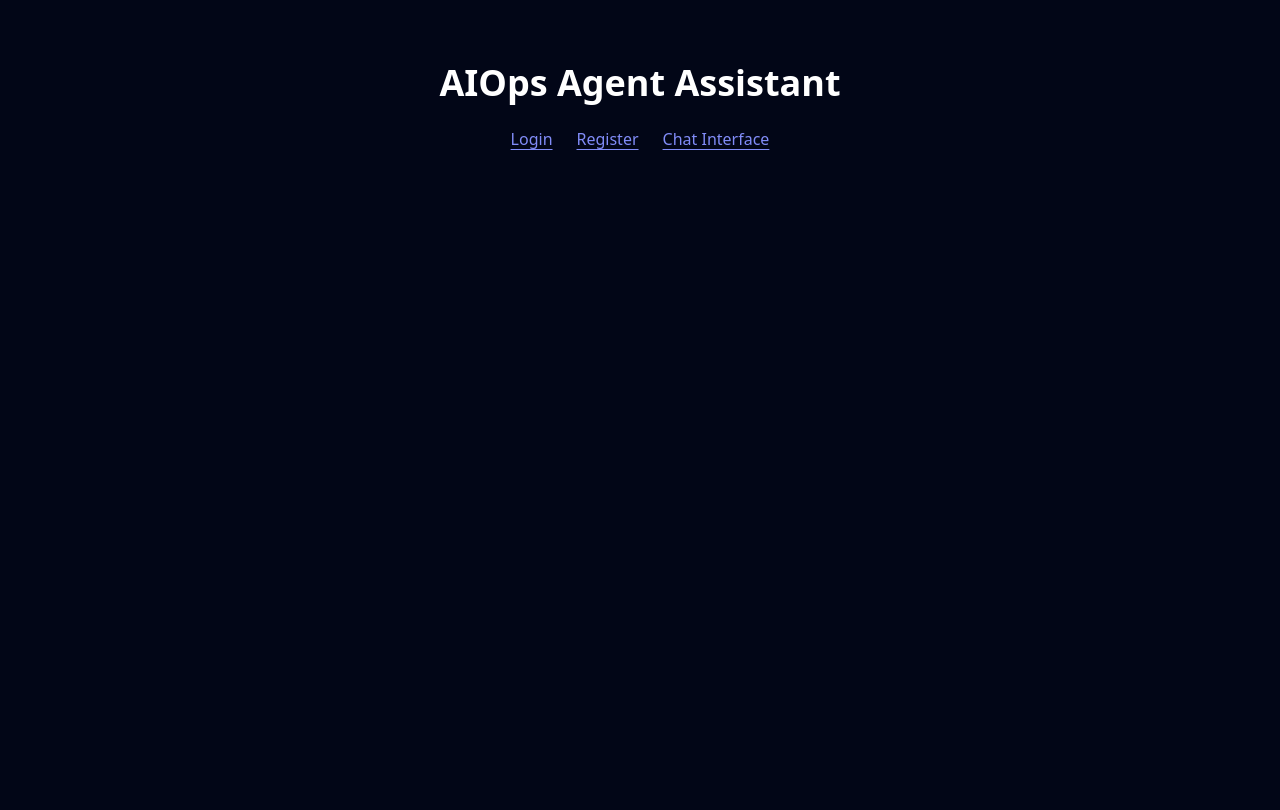
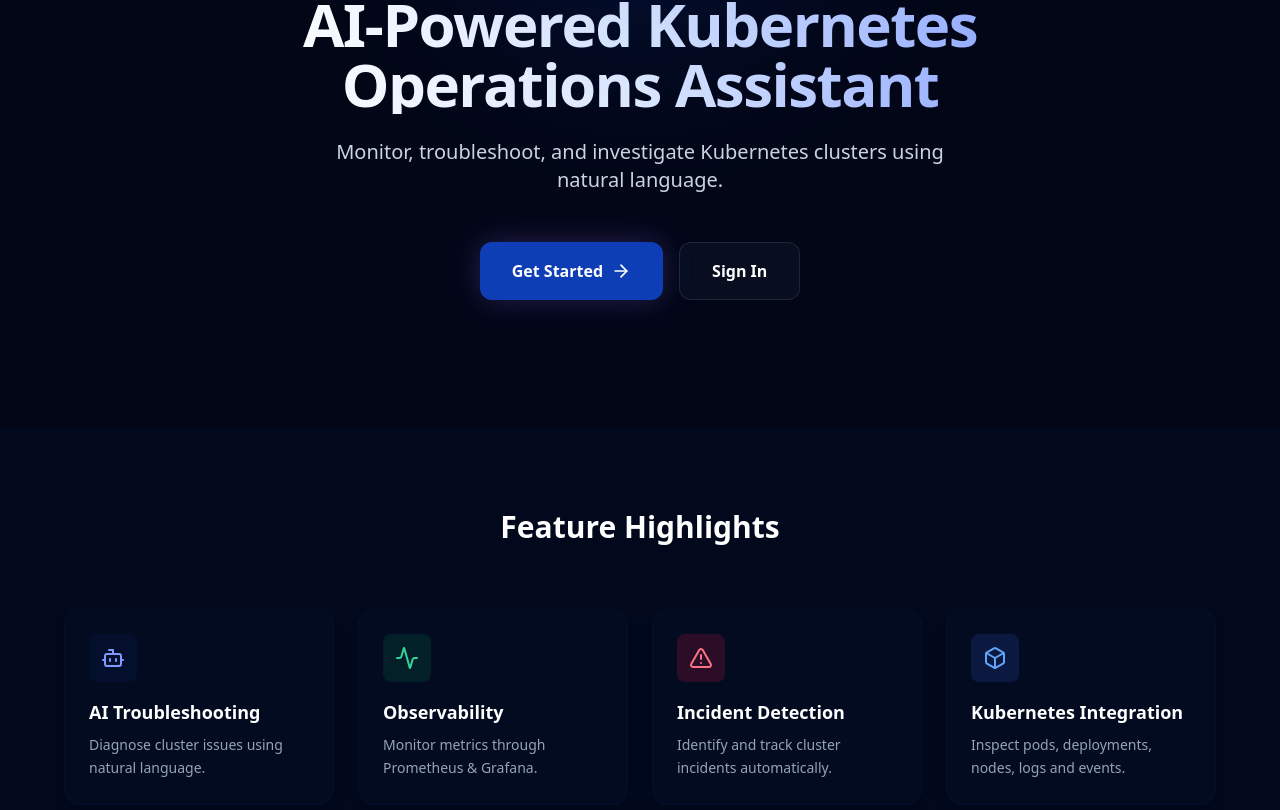
Before and after one commit to yasindumalmith/Monitoring-the-Cluster-with-AIOps-agent-Assistant-, a React (Vite) app in the folder frontend/Cluster-Agent/: page / in a window 1280 px wide. Shown: the part 390-1200 px from the top of the page. Before the commit the page ends 929 px from the top, so only its background shows below. Built offline with nearby package versions, Linux system fonts and the light colour scheme.

Commit message:
implement MainLayout

```diff
--- a/frontend/Cluster-Agent/src/App.tsx
+++ b/frontend/Cluster-Agent/src/App.tsx
@@ -1,4 +1,4 @@
-import { BrowserRouter as Router, Routes, Route, Link } from 'react-router-dom';
+import { BrowserRouter as Router, Routes, Route, Link, Outlet } from 'react-router-dom';
 import { useState } from 'react';
 import { NavBar } from './components/common/NavBar';
 import { Sidebar } from './components/common/Sidebar';
@@ -6,24 +6,11 @@
 import { ProtectedRoute } from './components/common/ProtectedRoute';
 import { ChatWindow } from './components/chat/ChatWindow';
 import { ChatInput } from './components/chat/ChatInput';
+import { LandingPage } from './pages/LandingPage';
 import { LoginPage } from './pages/LoginPage';
 import { RegisterPage } from './pages/RegisterPage';
 import type { Message } from './components/chat/ChatMessage';
 
-function LandingPage() {
-  return (
-    <div className="min-h-screen flex items-center justify-center bg-slate-950 text-white">
-      <div className="text-center">
-        <h1 className="text-4xl font-bold mb-6">AIOps Agent Assistant</h1>
-        <div className="flex justify-center gap-6">
-          <Link to="/login" className="text-indigo-400 hover:text-indigo-300 underline underline-offset-4">Login</Link>
-          <Link to="/register" className="text-indigo-400 hover:text-indigo-300 underline underline-offset-4">Register</Link>
-          <Link to="/chat" className="text-indigo-400 hover:text-indigo-300 underline underline-offset-4">Chat Interface</Link>
-        </div>
-      </div>
-    </div>
-  );
-}
 
 
 function Chat() {
@@ -67,6 +54,22 @@
   );
 }
 
+function MainLayout({ mockUser }: { mockUser: any }) {
+  return (
+    <div className="min-h-screen bg-slate-950 flex flex-col">
+      <NavBar user={mockUser} incidentCount={3} />
+
+      <div className="flex flex-1 overflow-hidden">
+        {mockUser && <Sidebar userRole={mockUser.role} />}
+
+        <main className="flex-1 overflow-y-auto p-8">
+          <Outlet />
+        </main>
+      </div>
+    </div>
+  );
+}
+
 function App() {
   // Check if user is authenticated via JWT in localStorage
   const isAuthenticated = !!localStorage.getItem('token');
@@ -79,16 +82,13 @@
 
   return (
     <Router>
-      <div className="min-h-screen bg-slate-950 flex flex-col">
-        <NavBar user={mockUser} incidentCount={3} />
+      <Routes>
+        {/* Landing Page without Navbar/Sidebar */}
+        <Route path="/" element={<LandingPage />} />
 
-        <div className="flex flex-1 overflow-hidden">
-          {mockUser && <Sidebar userRole={mockUser.role} />}
-
-          <main className="flex-1 overflow-y-auto p-8">
-            <Routes>
+        {/* All other pages wrapped in MainLayout */}
+        <Route element={<MainLayout mockUser={mockUser} />}>
           {/* Public Routes */}
-              <Route path="/" element={<LandingPage />} />
           <Route path="/login" element={<LoginPage />} />
           <Route path="/register" element={<RegisterPage />} />
 
@@ -99,10 +99,8 @@
           <Route path="/metrics" element={<ProtectedRoute><div className="text-white text-2xl font-bold">Metrics Placeholder</div></ProtectedRoute>} />
           <Route path="/users" element={<ProtectedRoute><div className="text-white text-2xl font-bold">Users Placeholder</div></ProtectedRoute>} />
           <Route path="/profile" element={<ProtectedRoute><div className="text-white text-2xl font-bold">Profile Placeholder</div></ProtectedRoute>} />
+        </Route>
       </Routes>
-          </main>
-        </div>
-      </div>
     </Router>
   );
 }
--- /dev/null
+++ b/frontend/Cluster-Agent/src/pages/LandingPage.tsx
@@ -0,0 +1,113 @@
+import { Link } from 'react-router-dom';
+import { Bot, Activity, AlertTriangle, Box, ArrowRight } from 'lucide-react';
+import k8sLogo from '../assets/k8s.png';
+
+export function LandingPage() {
+  return (
+    <div className="h-full w-full flex flex-col text-white overflow-y-auto custom-scrollbar">
+      {/* Hero Section */}
+      <section className="relative px-6 py-20 md:py-32 flex flex-col items-center text-center overflow-hidden shrink-0">
+        <div className="mb-8 flex items-center justify-center">
+          <div className="relative">
+            <div className="absolute inset-0 bg-purple-500 blur-3xl opacity-20 rounded-full scale-150"></div>
+            <img src={k8sLogo} alt="Kubernetes Logo" className="relative h-40 w-40 md:h-56 md:w-56 object-contain drop-shadow-[0_0_40px_rgba(17,79,216,0.5)]" />
+          </div>
+        </div>
+
+        <h1 className="text-4xl md:text-6xl font-extrabold tracking-tight mb-6 max-w-4xl bg-clip-text text-transparent bg-gradient-to-r from-white via-purple-100 to-purple-400">
+          AI-Powered Kubernetes Operations Assistant
+        </h1>
+
+        <p className="text-lg md:text-xl text-slate-300 max-w-2xl mb-12 leading-relaxed">
+          Monitor, troubleshoot, and investigate Kubernetes clusters using natural language.
+        </p>
+
+        <div className="flex flex-col sm:flex-row gap-4 w-full sm:w-auto">
+          <Link
+            to="/register"
+            className="group flex items-center justify-center gap-2 px-8 py-4 bg-purple-600 hover:bg-purple-500 text-white font-semibold rounded-xl transition-all shadow-[0_0_30px_rgba(128,90,213,0.3)] hover:shadow-[0_0_40px_rgba(128,90,213,0.5)]"
+          >
+            Get Started
+            <ArrowRight className="w-5 h-5 group-hover:translate-x-1 transition-transform" />
+          </Link>
+          <Link
+            to="/login"
+            className="flex items-center justify-center px-8 py-4 bg-slate-900/50 hover:bg-slate-800/80 border border-slate-700/50 hover:border-slate-500/50 text-white font-semibold rounded-xl transition-all"
+          >
+            Sign In
+          </Link>
+        </div>
+      </section>
+
+      {/* Feature Highlights */}
+      <section className="px-6 py-20 border-t border-purple-900/20 bg-[#040d24]/40 shrink-0">
+        <div className="max-w-6xl mx-auto">
+          <div className="text-center mb-16">
+            <h2 className="text-3xl font-bold text-white mb-4">Feature Highlights</h2>
+          </div>
+
+          <div className="grid grid-cols-1 md:grid-cols-2 lg:grid-cols-4 gap-6">
+            <div className="p-6 rounded-2xl bg-[#040d24]/80 border border-purple-900/30 hover:border-purple-500/50 transition-colors shadow-lg">
+              <div className="w-12 h-12 rounded-lg bg-purple-900/30 flex items-center justify-center text-purple-400 mb-4">
+                <Bot size={24} />
+              </div>
+              <h3 className="text-lg font-bold text-white mb-2">AI Troubleshooting</h3>
+              <p className="text-slate-400 text-sm leading-relaxed">
+                Diagnose cluster issues using natural language.
+              </p>
+            </div>
+
+            <div className="p-6 rounded-2xl bg-[#040d24]/80 border border-purple-900/30 hover:border-purple-500/50 transition-colors shadow-lg">
+              <div className="w-12 h-12 rounded-lg bg-emerald-900/30 flex items-center justify-center text-emerald-400 mb-4">
+                <Activity size={24} />
+              </div>
+              <h3 className="text-lg font-bold text-white mb-2">Observability</h3>
+              <p className="text-slate-400 text-sm leading-relaxed">
+                Monitor metrics through Prometheus & Grafana.
+              </p>
+            </div>
+
+            <div className="p-6 rounded-2xl bg-[#040d24]/80 border border-purple-900/30 hover:border-purple-500/50 transition-colors shadow-lg">
+              <div className="w-12 h-12 rounded-lg bg-rose-900/30 flex items-center justify-center text-rose-400 mb-4">
+                <AlertTriangle size={24} />
+              </div>
+              <h3 className="text-lg font-bold text-white mb-2">Incident Detection</h3>
+              <p className="text-slate-400 text-sm leading-relaxed">
+                Identify and track cluster incidents automatically.
+              </p>
+            </div>
+
+            <div className="p-6 rounded-2xl bg-[#040d24]/80 border border-purple-900/30 hover:border-purple-500/50 transition-colors shadow-lg">
+              <div className="w-12 h-12 rounded-lg bg-blue-900/30 flex items-center justify-center text-blue-400 mb-4">
+                <Box size={24} />
+              </div>
+              <h3 className="text-lg font-bold text-white mb-2">Kubernetes Integration</h3>
+              <p className="text-slate-400 text-sm leading-relaxed">
+                Inspect pods, deployments, nodes, logs and events.
+              </p>
+            </div>
+          </div>
+        </div>
+      </section>
+
+      {/* Example Queries */}
+      <section className="px-6 py-20 border-t border-purple-900/20 shrink-0">
+        <div className="max-w-4xl mx-auto text-center">
+          <h2 className="text-3xl font-bold text-white mb-10">Example Queries</h2>
+          <div className="flex flex-wrap justify-center gap-4">
+            {[
+              "Check cluster health",
+              "Show failing pods",
+              "Why is my deployment failing?",
+              "Analyze CrashLoopBackOff pods"
+            ].map((query, i) => (
+              <div key={i} className="px-6 py-3 rounded-full bg-purple-900/10 border border-purple-500/20 text-purple-200 font-mono text-sm shadow-sm cursor-default hover:bg-purple-900/30 transition-colors">
+                "{query}"
+              </div>
+            ))}
+          </div>
+        </div>
+      </section>
+    </div>
+  );
+}
```
Also changed, not shown: frontend/Cluster-Agent/src/assets/k8s.png (added). Lines whose indentation alone changed are shown as unchanged.
